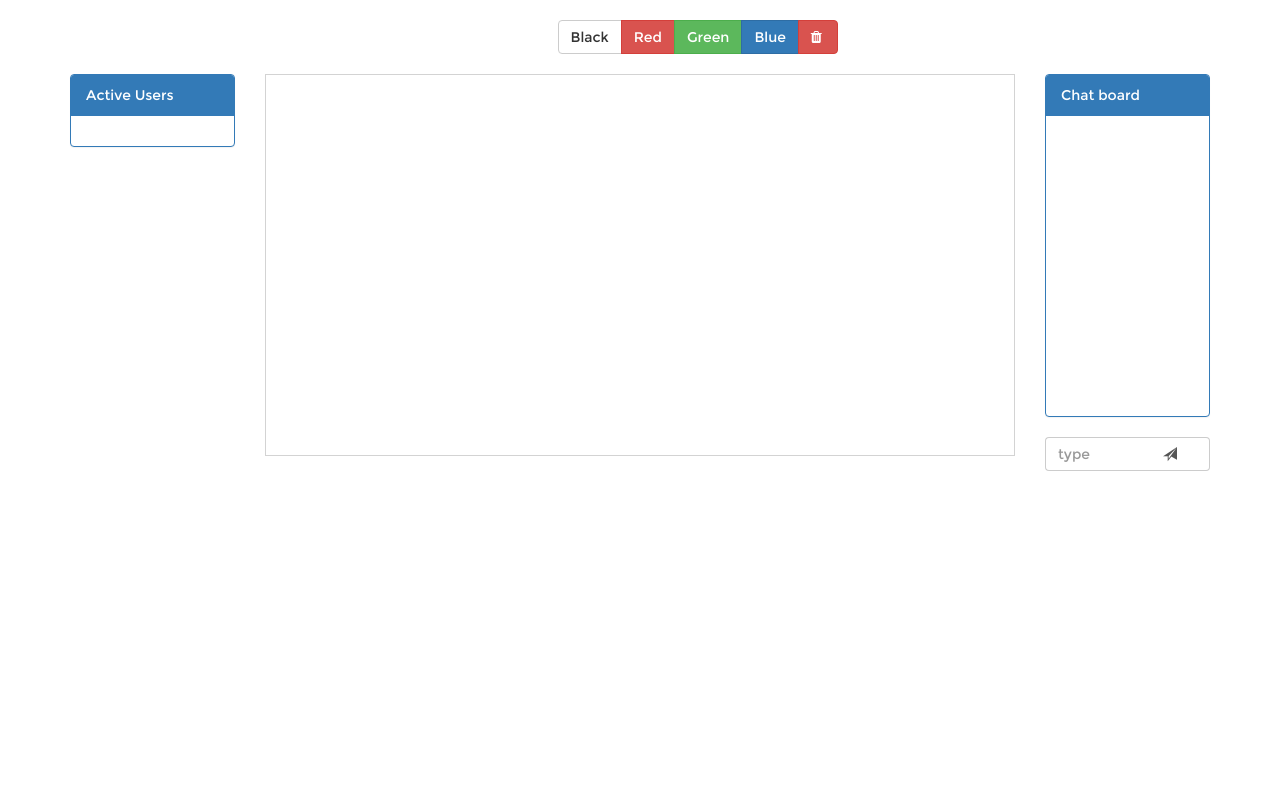
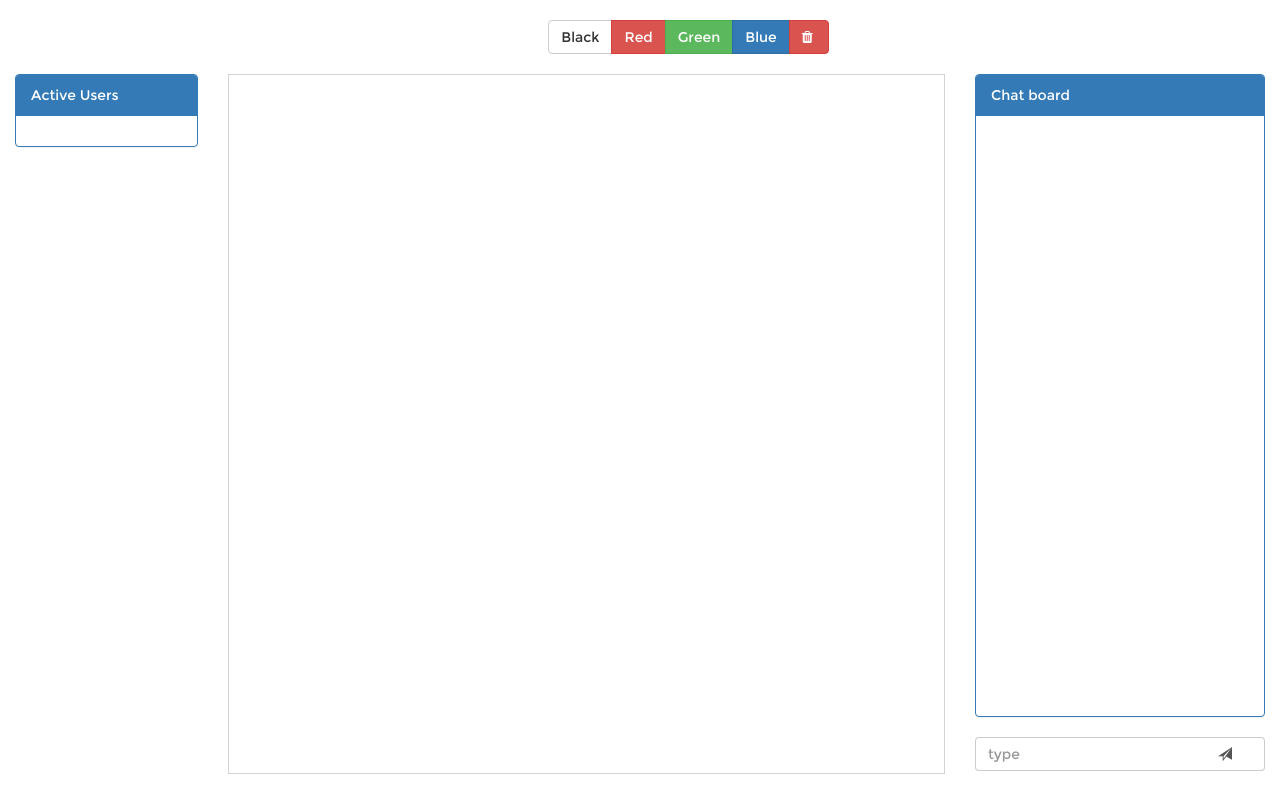
Before and after one commit to NeenuAVarghese/guesswhat, a website: page index.html in a window 1280 px wide. Shown: the part 82-894 px from the top of the page. Before the commit the page ends 800 px from the top, so only its background shows below. Drawn offline with nearby package versions, Linux system fonts and the light colour scheme; no server answers.

Commit message:
Improve layout fluidness

```diff
--- a/index.html
+++ b/index.html
@@ -49,7 +49,7 @@
     </nav>
 
 
-    <div class="container">
+    <div class="container-fluid">
         <div class="row">
             <div class="col-xs-12 col-sm-6 col-sm-offset-5">
                 <div class="btn-group" role="group" id="gwColorPicker">
@@ -63,7 +63,7 @@
             </div>
         </div>
         <div class="row">
-            <div class="col-xs-12 col-sm-2">
+            <div class="col-md-2">
                 <div class="panel panel-primary">
                     <div class="panel-heading">Active Users</div>
                     <div class="panel-body">
@@ -71,10 +71,10 @@
                     </div>
                 </div>
             </div>
-            <div class="col-xs-12 col-sm-8" id="divCanvas">
+            <div class="col-md-7" id="divCanvas">
                 <canvas id="gw_Canvas" style="border:1px solid #d3d3d3;"></canvas>
             </div>
-            <div class="col-xs-12 col-sm-2 chatDiv" >
+            <div class="col-md-3">
                 <div class="panel panel-primary" ><div class="panel-heading">Chat board</div><div class="panel-body chatPanel"><div id="gwMessages"></div></div></div>
                 <form action="" id="gwChatForm">
                     <div class="input-group gw-input-chat">
--- a/stylesheets/gwStylesheet.css
+++ b/stylesheets/gwStylesheet.css
@@ -75,8 +75,18 @@ canvas {
   padding-bottom: 20px;
 }
 
-@media (max-width: 600px) {
+@media (min-width: 1000px) {
   canvas {
-    width: 300px;
+    height: 700px;
+  }
+  .chatPanel {
+    height: 600px;
   }
 }
+
+@media (max-width: 900px) {
+  canvas {
+    /* testing */
+    background-color: #FF0000;
+  }
+}
```
